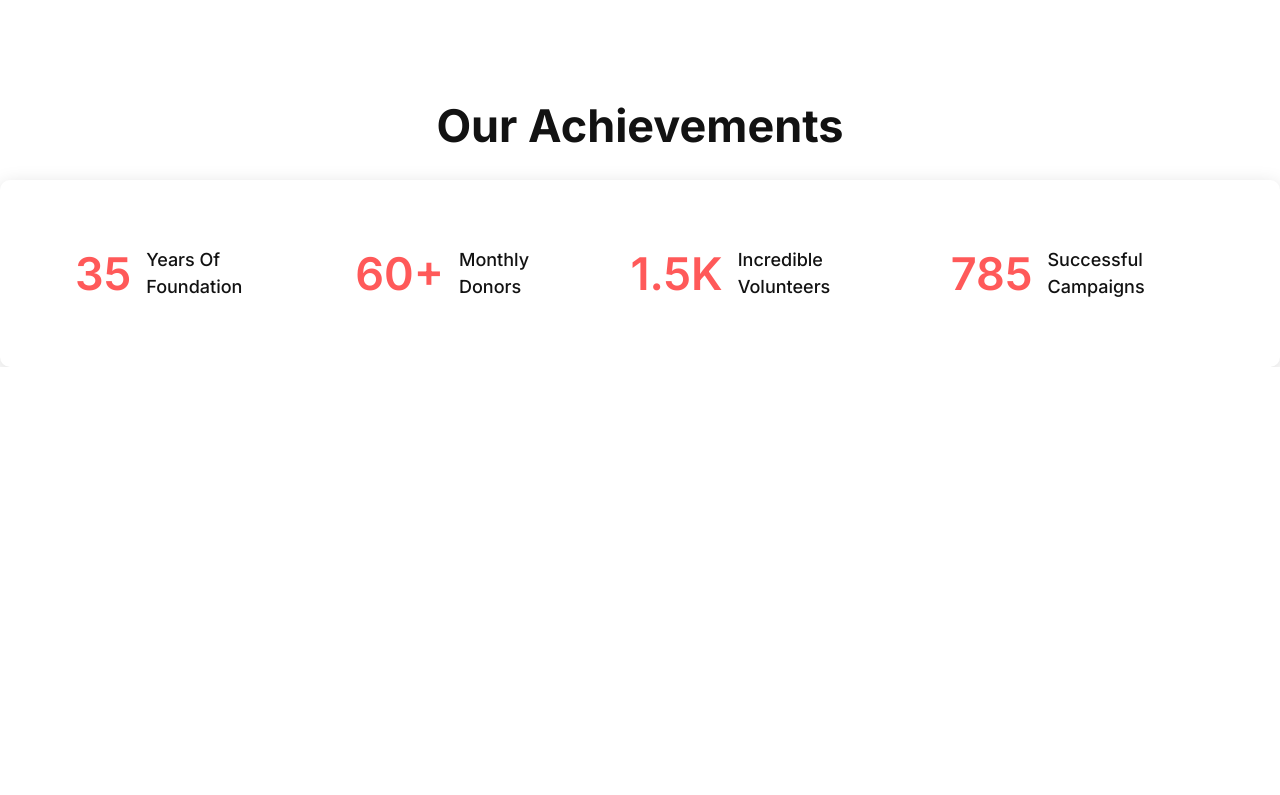
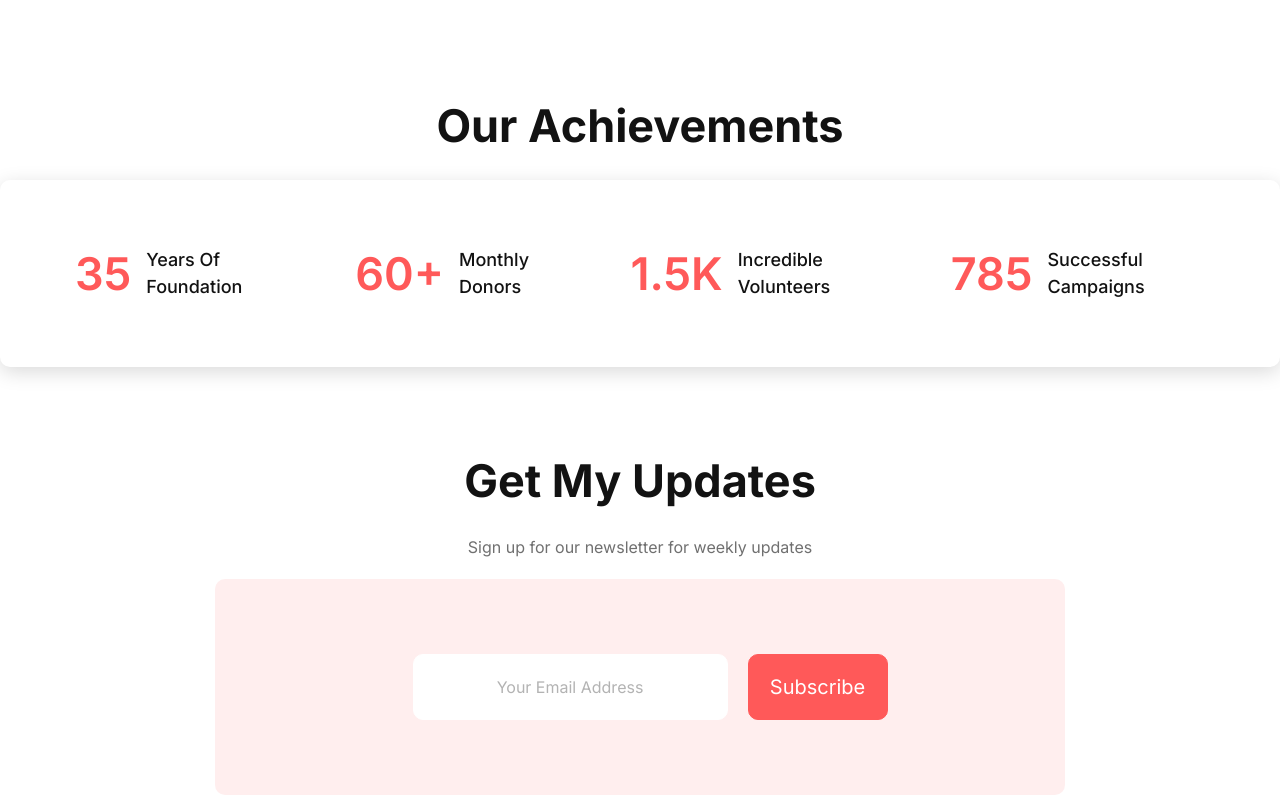
Before and after one commit to iamamolsarker/assign_01_donate_today, a plain HTML site: page index.html in a window 1280 px wide. Shown: the part 1885-2680 px from the top of the page. Before the commit the page ends 2252 px from the top, so only its background shows below. Drawn offline with Linux system fonts and the light colour scheme.

Commit message:
newsletter

```diff
--- a/index.html
+++ b/index.html
@@ -129,6 +129,15 @@
         </div>
       </div>
     </section>
-
+    <section class="newsletter">
+        <h2 class="sub-title">Get My Updates</h2>
+        <p class="amount-text">Sign up for our newsletter for weekly updates</p>
+        <div class="flex-container">
+            <div class="small-container news-box flex-container">
+                <input type="email" name="email" id="email" placeholder="Your Email Address">
+                <button type="submit" id="submit">Subscribe</button>
+            </div>
+        </div>
+    </section>
   </body>
 </html>
--- a/style.css
+++ b/style.css
@@ -164,5 +164,26 @@ section{
     font-size: 18px;
     font-weight: 500;
     text-transform: capitalize;
-
 }
+/* newsletter */
+#email{
+    margin: 0  20px;
+    width: 45%;
+    border: 1px solid #ffffff;
+    padding: 20px;
+    border-radius: 10px;
+}
+#submit{
+    width: 20%;
+    border: 1px solid  #FF5959;
+    background-color: #FF5959;
+    color: #fff;
+    font-size: 20px;
+    padding: 17px;
+    border-radius: 10px;
+}
+.news-box{
+    padding: 75px;
+    background:rgba(255, 89, 89, 0.1);
+    border-radius: 10px;
+}
```
